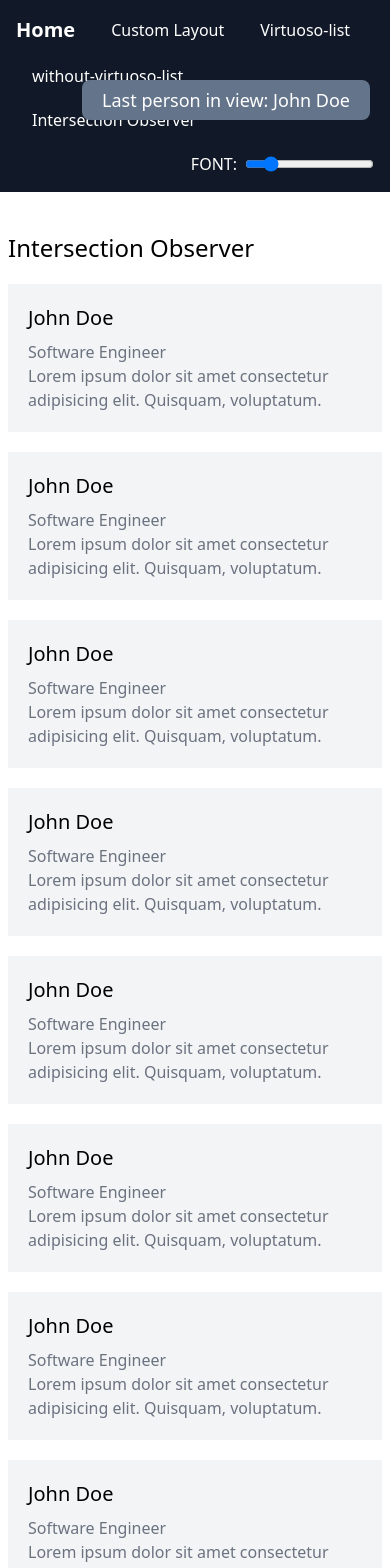
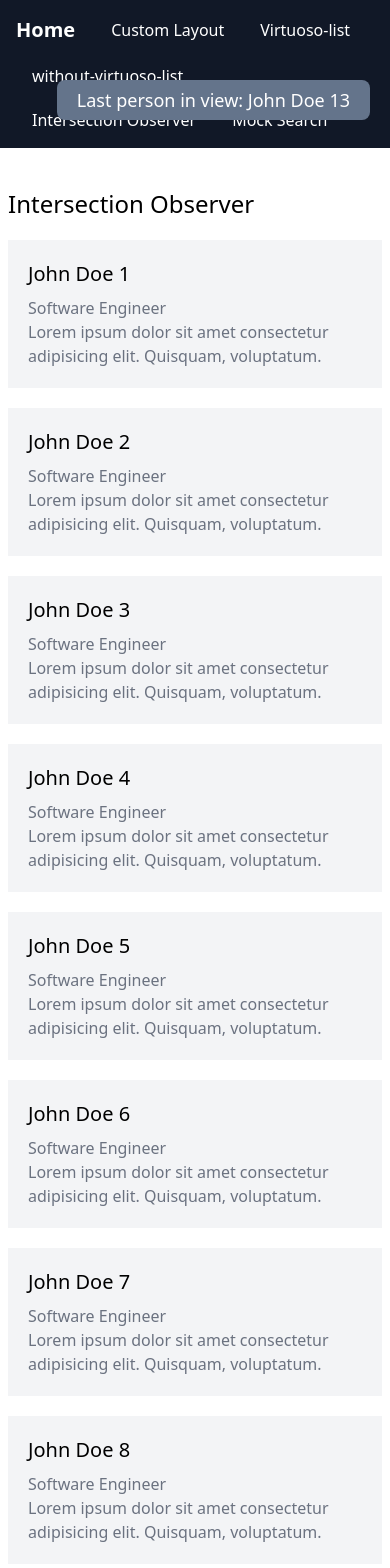
Before and after one commit to rubel-sh/nextjs-experimental-features, a Next.js app: page /intersection-observer in a window 390 px wide. Shown: the top 1568 px of the page. Built offline with nearby package versions, Linux system fonts and the light colour scheme.

Commit message:
[added] mock search using rest countries api

```diff
--- a/next.config.js
+++ b/next.config.js
@@ -9,7 +9,12 @@ const withPWA = require("next-pwa")({
 const nextConfig = {
   reactStrictMode: true,
   images: {
-        domains: ["via.placeholder.com", "restcountries.com"],
+    domains: [
+      "via.placeholder.com",
+      "restcountries.com",
+      "flagcdn.com",
+      "upload.wikimedia.org",
+    ],
   },
   publicRuntimeConfig: {
     GEO_NAMES_USERNAME: process.env.GEO_NAMES_USERNAME,
@@ -25,8 +30,6 @@ const nextConfig = {
   },
 };
 
-module.exports = withPWA({
-    ...nextConfig, // Merge your Next.js configuration here
-});
+module.exports = nextConfig;
 
 // module.exports = nextConfig;
--- a/src/components/Header.js
+++ b/src/components/Header.js
@@ -26,7 +26,11 @@ const Header = () => {
         <Link href="/intersection-observer" class="ml-4">
           Intersection Observer
         </Link>
-                <div className="ml-auto flex items-center gap-x-2">
+        <Link href="/mock-search" class="ml-4">
+          Mock Search
+        </Link>
+        {isVirtuosRelated && (
+          <div className={`ml-auto flex items-center gap-x-2}`}>
             <p>FONT: </p>
             <input
               type="range"
@@ -35,6 +39,7 @@ const Header = () => {
               onChange={(e) => setFontSize(e.target.value)}
             />
           </div>
+        )}
       </nav>
     </header>
   );
--- /dev/null
+++ b/src/components/mock-search/CountryInfo.js
@@ -0,0 +1,64 @@
+import Image from "next/image";
+import React from "react";
+
+const CountryInfo = ({ country }) => {
+  // const { common, official, nativeName } = country.name;
+  const {
+    name,
+    capital,
+    region,
+    subregion,
+    languages,
+    population,
+    flags,
+    maps,
+  } = country;
+
+  return (
+    <div className="max-w-sm p-4 bg-white hover-shadow rounded-md mt-8">
+      <h1 className="text-3xl font-bold mb-4">{name.common}</h1>
+      <p className="mb-2">Capital: {capital && capital[0]}</p>
+      <p className="mb-2">Region: {region}</p>
+      <p className="mb-2">Subregion: {subregion}</p>
+      <p className="mb-2">
+        Languages: {languages && languages[Object.keys(languages)[0]]}
+      </p>
+      <p className="mb-4">Population: {population}</p>
+      <Image
+        width={300}
+        height={20}
+        className=" h-20 object-contain mb-4 "
+        src={flags.png}
+        alt="Flag of Bangladesh"
+      />
+
+      <div className="space-y-2">
+        <h2 className="text-xl font-semibold mb-2">Maps:</h2>
+        <p>
+          Google Maps:{" "}
+          <a
+            href={maps.googleMaps}
+            target="_blank"
+            rel="noopener noreferrer"
+            className="text-blue-500 hover:underline"
+          >
+            Open Google Maps
+          </a>
+        </p>
+        <p>
+          OpenStreetMaps:{" "}
+          <a
+            href={maps.openStreetMaps}
+            target="_blank"
+            rel="noopener noreferrer"
+            className="text-blue-500 hover:underline"
+          >
+            Open OpenStreetMaps
+          </a>
+        </p>
+      </div>
+    </div>
+  );
+};
+
+export default CountryInfo;
--- /dev/null
+++ b/src/components/mock-search/MockSearchErrorMessage.js
@@ -0,0 +1,12 @@
+import React from "react";
+
+const MockSearchErrorMessage = ({ message }) => {
+  return (
+    <div className="w-full mx-auto bg-white p-2 md:p-8  mt-8 hover-shadow">
+      <h2 className="text-2xl font-bold mb-4 text-red-400">Error</h2>
+      <p className="text-slate-400 font-semibold mb-4">{message}</p>
+    </div>
+  );
+};
+
+export default MockSearchErrorMessage;
--- /dev/null
+++ b/src/components/mock-search/MockSearchLoadingShimmer.js
@@ -0,0 +1,23 @@
+import React from "react";
+
+const MockSearchLoadingShimmer = () => {
+  return (
+    <div className="w-full mx-auto bg-white p-2 md:p-8  mt-8 hover-shadow">
+      <div className="animate-pulse flex space-x-4">
+        <div className="flex-1 space-y-4 py-1">
+          <div className="h-6 bg-gray-400 rounded w-3/4 mb-4 "></div>
+          <div className="h-4 bg-gray-400 rounded w-2/4"></div>
+          <div className="h-4 bg-gray-400 rounded w-3/4"></div>
+          <div className="h-4 bg-gray-400 rounded w-2/4"></div>
+          <div className="h-4 bg-gray-400 rounded w-2/4"></div>
+          <div className="h-20 w-40 bg-gray-400 rounded mx-auto"></div>
+          <div className="h-4 w-14 bg-gray-400 rounded "></div>
+          <div className="h-4 w-40 bg-gray-400 rounded "></div>
+          <div className="h-4 w-40 bg-gray-400 rounded "></div>
+        </div>
+      </div>
+    </div>
+  );
+};
+
+export default MockSearchLoadingShimmer;
--- a/src/styles/globals.css
+++ b/src/styles/globals.css
@@ -1,4 +1,13 @@
 @tailwind base;
 @tailwind components;
 @tailwind utilities;
-body {}
+
+.hover-shadow {
+  transition: box-shadow 0.3s;
+  box-shadow: 0px 0px 0px 0px rgba(0, 0, 0, 0);
+}
+
+.hover-shadow:hover {
+  /* transition: box-shadow 0.3s; */
+  box-shadow: rgba(149, 157, 165, 0.2) 0px 8px 24px;
+}
--- a/src/utils/constants/personLists.js
+++ b/src/utils/constants/personLists.js
@@ -1,97 +1,116 @@
 export const personsList = [
   {
-        name: "John Doe",
+    name: "John Doe 1",
     jobTitle: "Software Engineer",
-        description: "Lorem ipsum dolor sit amet consectetur adipisicing elit. Quisquam, voluptatum.",
+    description:
+      "Lorem ipsum dolor sit amet consectetur adipisicing elit. Quisquam, voluptatum.",
   },
   {
-        name: "John Doe",
+    name: "John Doe 2",
     jobTitle: "Software Engineer",
-        description: "Lorem ipsum dolor sit amet consectetur adipisicing elit. Quisquam, voluptatum.",
+    description:
+      "Lorem ipsum dolor sit amet consectetur adipisicing elit. Quisquam, voluptatum.",
   },
   {
-        name: "John Doe",
+    name: "John Doe 3",
     jobTitle: "Software Engineer",
-        description: "Lorem ipsum dolor sit amet consectetur adipisicing elit. Quisquam, voluptatum.",
+    description:
+      "Lorem ipsum dolor sit amet consectetur adipisicing elit. Quisquam, voluptatum.",
   },
   {
-        name: "John Doe",
+    name: "John Doe 4",
     jobTitle: "Software Engineer",
-        description: "Lorem ipsum dolor sit amet consectetur adipisicing elit. Quisquam, voluptatum.",
+    description:
+      "Lorem ipsum dolor sit amet consectetur adipisicing elit. Quisquam, voluptatum.",
   },
   {
-        name: "John Doe",
+    name: "John Doe 5",
     jobTitle: "Software Engineer",
-        description: "Lorem ipsum dolor sit amet consectetur adipisicing elit. Quisquam, voluptatum.",
+    description:
+      "Lorem ipsum dolor sit amet consectetur adipisicing elit. Quisquam, voluptatum.",
   },
   {
-        name: "John Doe",
+    name: "John Doe 6",
     jobTitle: "Software Engineer",
-        description: "Lorem ipsum dolor sit amet consectetur adipisicing elit. Quisquam, voluptatum.",
+    description:
+      "Lorem ipsum dolor sit amet consectetur adipisicing elit. Quisquam, voluptatum.",
   },
   {
-        name: "John Doe",
+    name: "John Doe 7",
     jobTitle: "Software Engineer",
-        description: "Lorem ipsum dolor sit amet consectetur adipisicing elit. Quisquam, voluptatum.",
+    description:
+      "Lorem ipsum dolor sit amet consectetur adipisicing elit. Quisquam, voluptatum.",
   },
   {
-        name: "John Doe",
+    name: "John Doe 8",
     jobTitle: "Software Engineer",
-        description: "Lorem ipsum dolor sit amet consectetur adipisicing elit. Quisquam, voluptatum.",
+    description:
+      "Lorem ipsum dolor sit amet consectetur adipisicing elit. Quisquam, voluptatum.",
   },
   {
-        name: "John Doe",
+    name: "John Doe 9",
     jobTitle: "Software Engineer",
-        description: "Lorem ipsum dolor sit amet consectetur adipisicing elit. Quisquam, voluptatum.",
+    description:
+      "Lorem ipsum dolor sit amet consectetur adipisicing elit. Quisquam, voluptatum.",
   },
   {
-        name: "John Doe",
+    name: "John Doe 10",
     jobTitle: "Software Engineer",
-        description: "Lorem ipsum dolor sit amet consectetur adipisicing elit. Quisquam, voluptatum.",
+    description:
+      "Lorem ipsum dolor sit amet consectetur adipisicing elit. Quisquam, voluptatum.",
   },
   {
-        name: "John Doe",
+    name: "John Doe 11",
     jobTitle: "Software Engineer",
-        description: "Lorem ipsum dolor sit amet consectetur adipisicing elit. Quisquam, voluptatum.",
+    description:
+      "Lorem ipsum dolor sit amet consectetur adipisicing elit. Quisquam, voluptatum.",
   },
   {
-        name: "John Doe",
+    name: "John Doe 12",
     jobTitle: "Software Engineer",
-        description: "Lorem ipsum dolor sit amet consectetur adipisicing elit. Quisquam, voluptatum.",
+    description:
+      "Lorem ipsum dolor sit amet consectetur adipisicing elit. Quisquam, voluptatum.",
   },
   {
-        name: "John Doe",
+    name: "John Doe 13",
     jobTitle: "Software Engineer",
-        description: "Lorem ipsum dolor sit amet consectetur adipisicing elit. Quisquam, voluptatum.",
+    description:
+      "Lorem ipsum dolor sit amet consectetur adipisicing elit. Quisquam, voluptatum.",
   },
   {
-        name: "John Doe",
+    name: "John Doe 14",
     jobTitle: "Software Engineer",
-        description: "Lorem ipsum dolor sit amet consectetur adipisicing elit. Quisquam, voluptatum.",
+    description:
+      "Lorem ipsum dolor sit amet consectetur adipisicing elit. Quisquam, voluptatum.",
   },
   {
-        name: "John Doe",
+    name: "John Doe 15",
     jobTitle: "Software Engineer",
-        description: "Lorem ipsum dolor sit amet consectetur adipisicing elit. Quisquam, voluptatum.",
+    description:
+      "Lorem ipsum dolor sit amet consectetur adipisicing elit. Quisquam, voluptatum.",
   },
   {
-        name: "John Doe",
+    name: "John Doe 16",
     jobTitle: "Software Engineer",
-        description: "Lorem ipsum dolor sit amet consectetur adipisicing elit. Quisquam, voluptatum.",
+    description:
+      "Lorem ipsum dolor sit amet consectetur adipisicing elit. Quisquam, voluptatum.",
   },
   {
-        name: "John Doe",
+    name: "John Doe 17",
     jobTitle: "Software Engineer",
-        description: "Lorem ipsum dolor sit amet consectetur adipisicing elit. Quisquam, voluptatum.",
+    description:
+      "Lorem ipsum dolor sit amet consectetur adipisicing elit. Quisquam, voluptatum.",
   },
   {
-        name: "John Doe",
+    name: "John Doe 18",
     jobTitle: "Software Engineer",
-        description: "Lorem ipsum dolor sit amet consectetur adipisicing elit. Quisquam, voluptatum.",
+    description:
+      "Lorem ipsum dolor sit amet consectetur adipisicing elit. Quisquam, voluptatum.",
   },
   {
-        name: "John Doe",
+    name: "John Doe 19",
     jobTitle: "Software Engineer",
-        description: "Lorem ipsum dolor sit amet consectetur adipisicing elit. Quisquam, voluptatum.",
+    description:
+      "Lorem ipsum dolor sit amet consectetur adipisicing elit. Quisquam, voluptatum.",
   },
 ];
```
Also changed, not shown: src/pages/mock-search/index.js (added, +97 -0 lines), 2 other files (tests, documents, lock files or other folders). Lines whose indentation alone changed are shown as unchanged.
